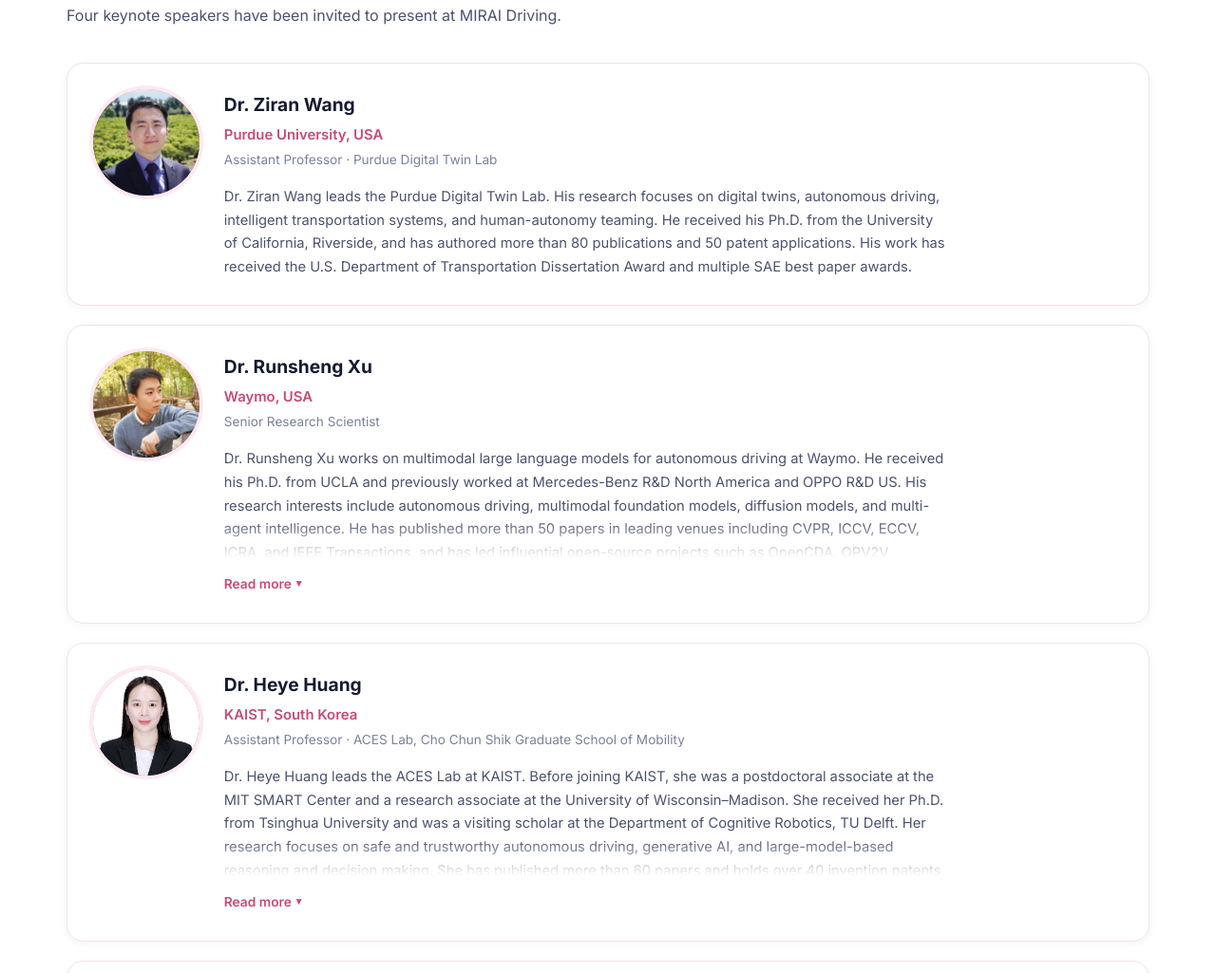
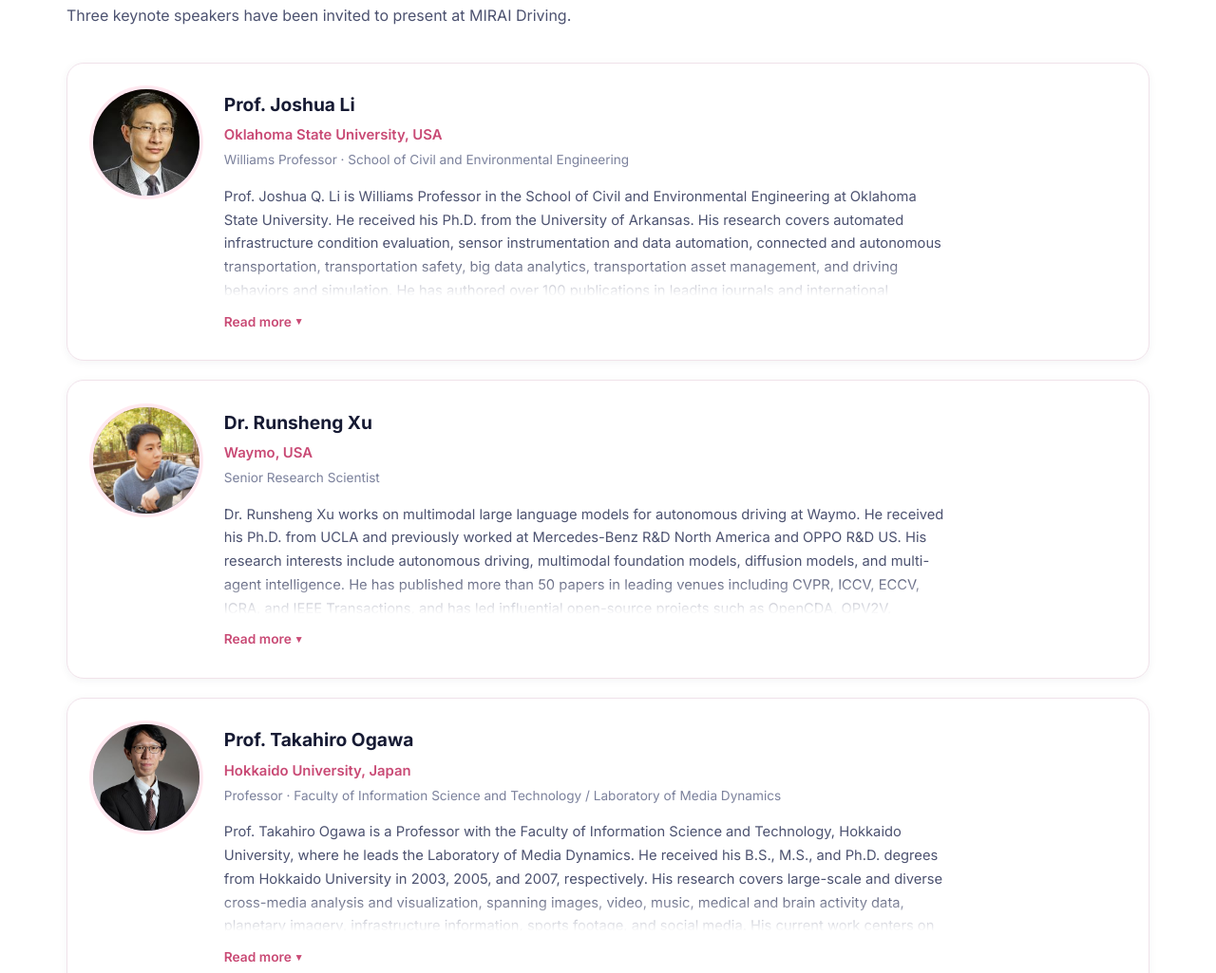
Before and after one commit to mengsiwei/MIRAI_ACCV_Workshop, a plain HTML site: page index.html in a window 1280 px wide. Shown: the part 2695-3720 px from the top of the page at 95% size. Drawn offline with Linux system fonts and the light colour scheme; a web font is replaced by a local one.

Commit message:
update keynote speaker

```diff
--- a/index.html
+++ b/index.html
@@ -152,23 +152,28 @@
 <section id="speakers" class="section">
   <div class="wrap">
     <h2 class="section-title">Invited Keynote Speakers</h2>
-    <p class="section-lead">Four keynote speakers have been invited to present at MIRAI Driving.</p>
+    <p class="section-lead">Three keynote speakers have been invited to present at MIRAI Driving.</p>
     <div class="speaker-grid">
 
       <article class="speaker-card">
-        <img class="avatar" src="assets/images/ziran-wang.jpg" alt="Ziran Wang" loading="lazy" width="112" height="112">
+        <img class="avatar" src="assets/images/joshua-li.jpg" alt="Joshua Li" loading="lazy" width="112" height="112">
         <div class="speaker-body">
-          <h3>Dr. Ziran Wang</h3>
-          <p class="affil">Purdue University, USA</p>
-          <p class="role">Assistant Professor · Purdue Digital Twin Lab</p>
+          <h3>Prof. Joshua Li</h3>
+          <p class="affil">Oklahoma State University, USA</p>
+          <p class="role">Williams Professor · School of Civil and Environmental Engineering</p>
           <p class="bio">
-            Dr. Ziran Wang leads the Purdue Digital Twin Lab. His research focuses on digital twins, autonomous driving,
-            intelligent transportation systems, and human-autonomy teaming. He received his Ph.D. from the University of
-            California, Riverside, and has authored more than 80 publications and 50 patent applications. His work has
-            received the U.S. Department of Transportation Dissertation Award and multiple SAE best paper awards.
+            Prof. Joshua Q. Li is Williams Professor in the School of Civil and Environmental Engineering at Oklahoma
+            State University. He received his Ph.D. from the University of Arkansas. His research covers automated
+            infrastructure condition evaluation, sensor instrumentation and data automation, connected and autonomous
+            transportation, transportation safety, big data analytics, transportation asset management, and driving
+            behaviors and simulation. He has authored over 100 publications in leading journals and international
+            conferences, and his research has been supported by the U.S. Department of Transportation and numerous state
+            agencies. He serves as an Associate Editor for the ASCE Journal of Infrastructure Systems and the
+            International Journal of Pavement Research and Technology.
           </p>
         </div>
       </article>
+
 
       <article class="speaker-card">
         <img class="avatar" src="assets/images/runsheng-xu.jpg" alt="Runsheng Xu" loading="lazy" width="112" height="112">
@@ -187,24 +192,6 @@
         </div>
       </article>
 
-      <article class="speaker-card">
-        <img class="avatar" src="assets/images/heye-huang.png" alt="Heye Huang" loading="lazy" width="112" height="112">
-        <div class="speaker-body">
-          <h3>Dr. Heye Huang</h3>
-          <p class="affil">KAIST, South Korea</p>
-          <p class="role">Assistant Professor · ACES Lab, Cho Chun Shik Graduate School of Mobility</p>
-          <p class="bio">
-            Dr. Heye Huang leads the ACES Lab at KAIST. Before joining KAIST, she was a postdoctoral associate at the
-            MIT SMART Center and a research associate at the University of Wisconsin–Madison. She received her Ph.D.
-            from Tsinghua University and was a visiting scholar at the Department of Cognitive Robotics, TU Delft. Her
-            research focuses on safe and trustworthy autonomous driving, generative AI, and large-model-based reasoning
-            and decision making. She has published more than 60 papers and holds over 40 invention patents. Her honors
-            include the Beijing Outstanding Graduate Award, the National Scholarship for Graduate Students, the Academic
-            Rising Star Award from Tsinghua University, the World Intelligent Transportation Young Leaders Development
-            Program, five Best Paper Awards, and the First Prize of the Beijing Science and Technology Progress Award.
-          </p>
-        </div>
-      </article>
 
       <article class="speaker-card">
         <img class="avatar" src="assets/images/takahiro-ogawa.jpg" alt="Takahiro Ogawa" loading="lazy" width="112" height="112">
@@ -244,31 +231,23 @@
     <div class="program-card">
       <ol class="program-list">
         <li>
-          <span class="time">13:00 – 13:15</span>
+          <span class="time">14:00 – 14:10</span>
           <span class="item"><b>Opening and Welcome</b></span>
         </li>
         <li class="highlight">
-          <span class="time">13:15 – 13:55</span>
-          <span class="item"><b>Keynote Talk I</b><em>Dr. Ziran Wang — Purdue University</em></span>
+          <span class="time">14:10 – 14:50</span>
+          <span class="item"><b>Keynote Talk I</b><em>Prof. Joshua Li — Oklahoma State University</em></span>
         </li>
         <li class="highlight">
-          <span class="time">13:55 – 14:35</span>
+          <span class="time">14:50 – 15:30</span>
           <span class="item"><b>Keynote Talk II</b><em>Dr. Runsheng Xu — Waymo</em></span>
         </li>
-        <li class="break">
-          <span class="time">14:35 – 14:55</span>
-          <span class="item"><b>Coffee Break</b> <span class="jp petal-inline">🌸</span></span>
-        </li>
         <li class="highlight">
-          <span class="time">14:55 – 15:30</span>
-          <span class="item"><b>Keynote Talk III</b><em>Dr. Heye Huang — KAIST</em></span>
-        </li>
-        <li class="highlight">
-          <span class="time">15:30 – 16:05</span>
-          <span class="item"><b>Keynote Talk IV</b><em>Prof. Takahiro Ogawa — Hokkaido University</em></span>
+          <span class="time">15:30 – 16:10</span>
+          <span class="item"><b>Keynote Talk III</b><em>Prof. Takahiro Ogawa — Hokkaido University</em></span>
         </li>
         <li>
-          <span class="time">16:05 – 16:30</span>
+          <span class="time">16:10 – 16:40</span>
           <span class="item"><b>Panel Discussion and Closing Remarks</b></span>
         </li>
       </ol>
```
Also changed, not shown: assets/images/joshua-li.jpg (added).
